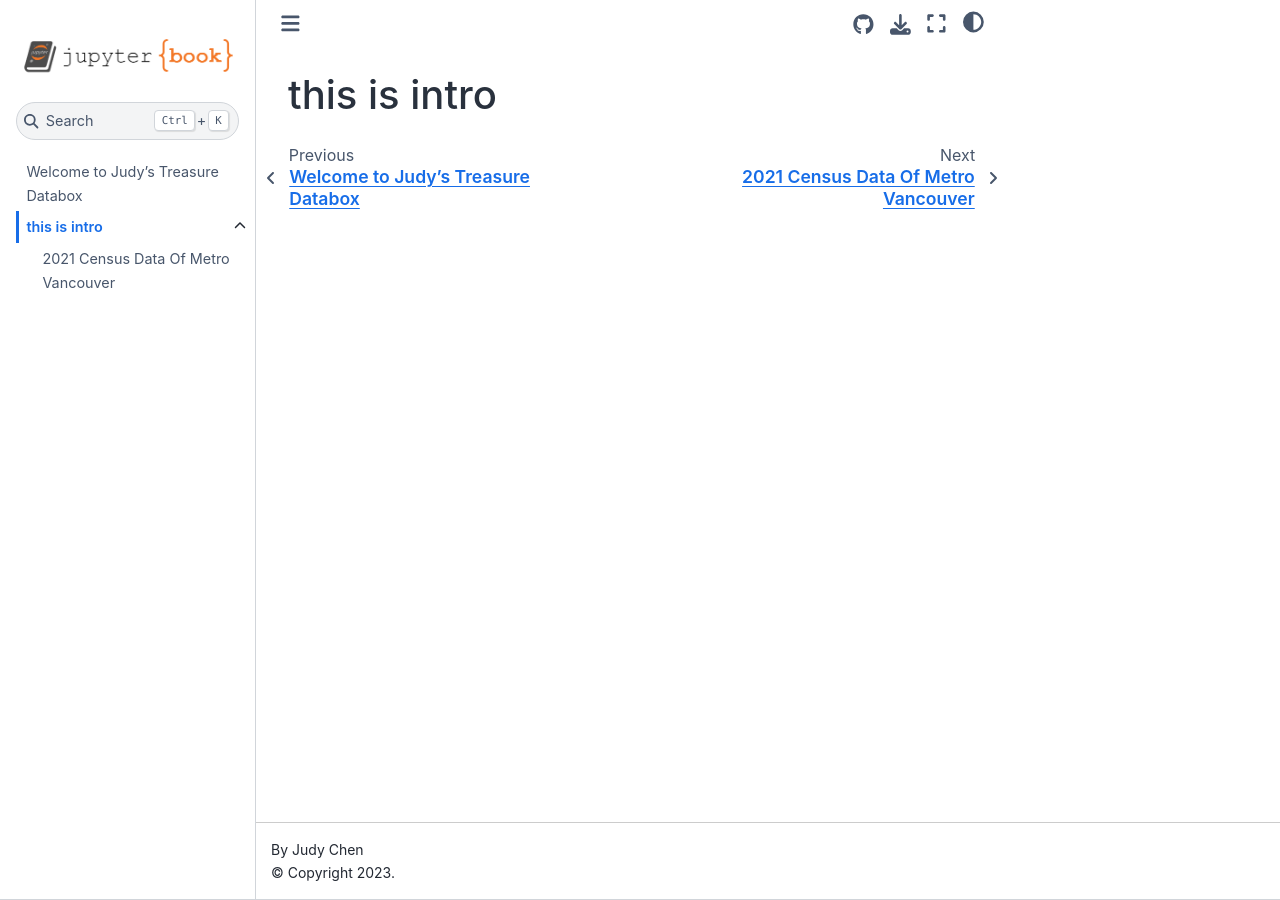
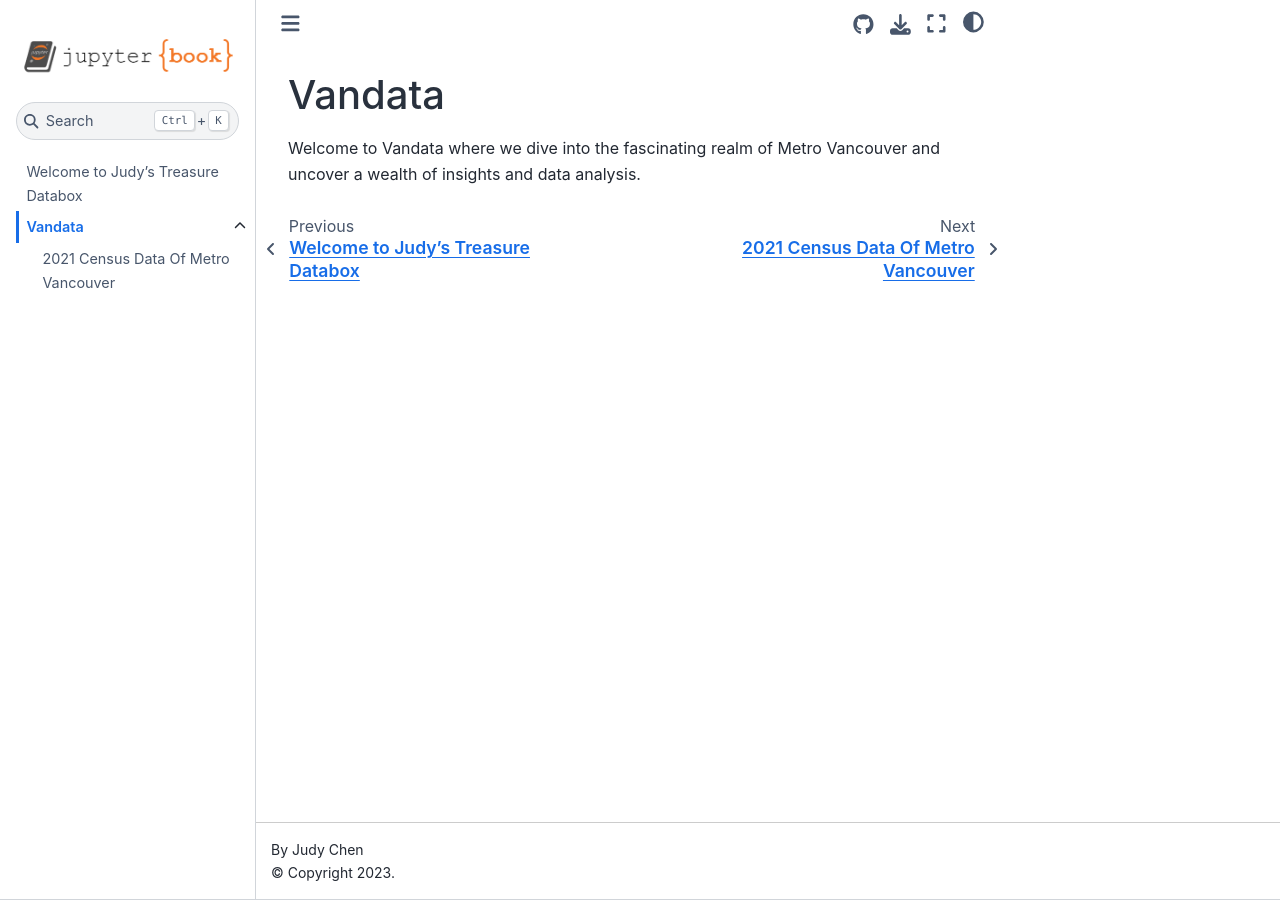
Before and after one commit to Judy0406-CJ/judy0406-cj.github.io, a Jupyter Book: the page built from vandata/intro.md, in a window 1280 px wide. Built offline with Jupyter Book 1.0.4 settings and Sphinx 7.4.7 and the Sphinx Book theme 1.1.4, drawn with Linux system fonts in a browser that asks for light colours.

Commit message:
add intro

```diff
--- a/vandata/intro.md
+++ b/vandata/intro.md
@@ -1 +1,3 @@
-# this is intro
+# Vandata
+
+Welcome to Vandata where we dive into the fascinating realm of Metro Vancouver and uncover a wealth of insights and data analysis.
```
